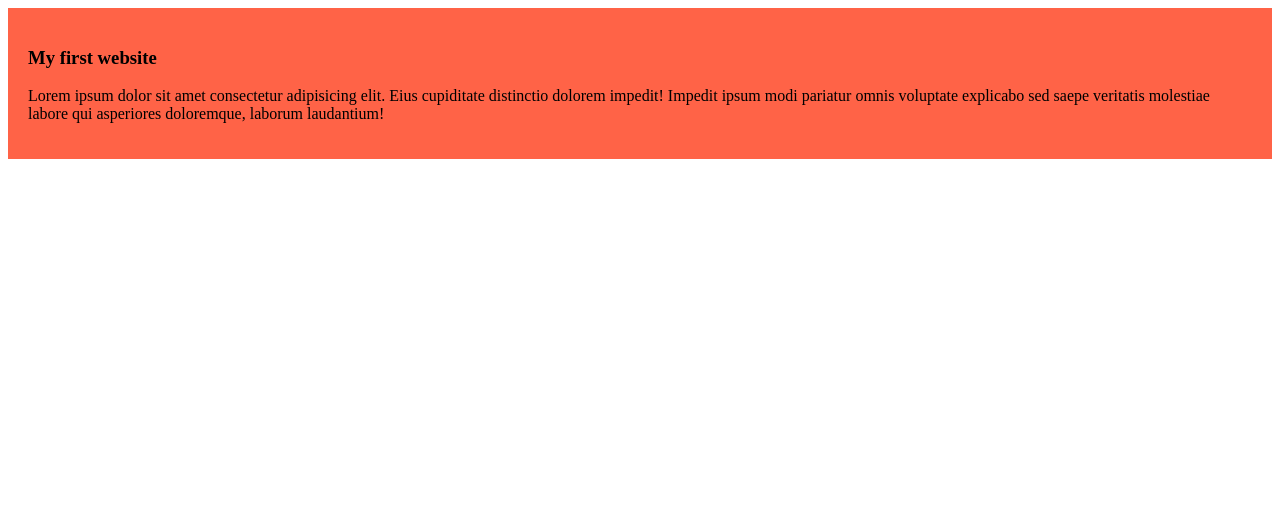
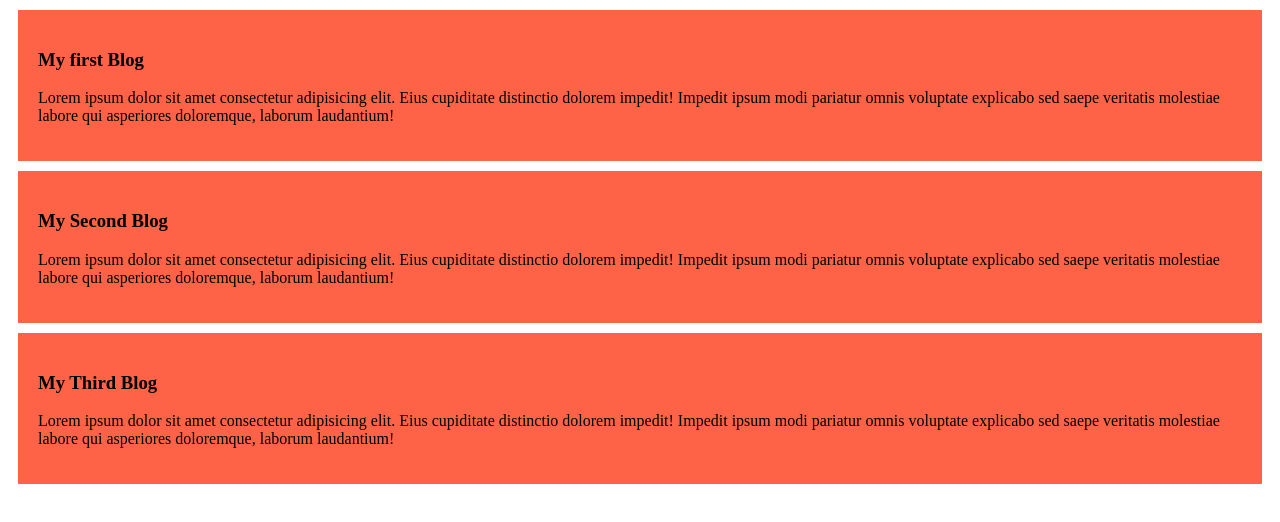
Before and after one commit to Faridkhan1233/my-simple-website, a plain HTML site: page index.html in a window 1280 px wide. Drawn offline with Linux system fonts and the light colour scheme.

Commit message:
added the second and the third blog

```diff
--- a/index.html
+++ b/index.html
@@ -8,7 +8,15 @@
 </head>
 <body>
     <div>
-        <h3> My first website</h3>
+        <h3> My first Blog</h3>
+        <p>Lorem ipsum dolor sit amet consectetur adipisicing elit. Eius cupiditate distinctio dolorem impedit! Impedit ipsum modi pariatur omnis voluptate explicabo sed saepe veritatis molestiae labore qui asperiores doloremque, laborum laudantium!</p>
+    </div>
+    <div>
+        <h3> My Second Blog</h3>
+        <p>Lorem ipsum dolor sit amet consectetur adipisicing elit. Eius cupiditate distinctio dolorem impedit! Impedit ipsum modi pariatur omnis voluptate explicabo sed saepe veritatis molestiae labore qui asperiores doloremque, laborum laudantium!</p>
+    </div>
+    <div>
+        <h3> My Third Blog</h3>
         <p>Lorem ipsum dolor sit amet consectetur adipisicing elit. Eius cupiditate distinctio dolorem impedit! Impedit ipsum modi pariatur omnis voluptate explicabo sed saepe veritatis molestiae labore qui asperiores doloremque, laborum laudantium!</p>
     </div>
 </body>
--- a/style/blog.css
+++ b/style/blog.css
@@ -1,4 +1,5 @@
 div{
     background-color: tomato;
     padding: 20px;
+    margin: 10px;
 }
```
